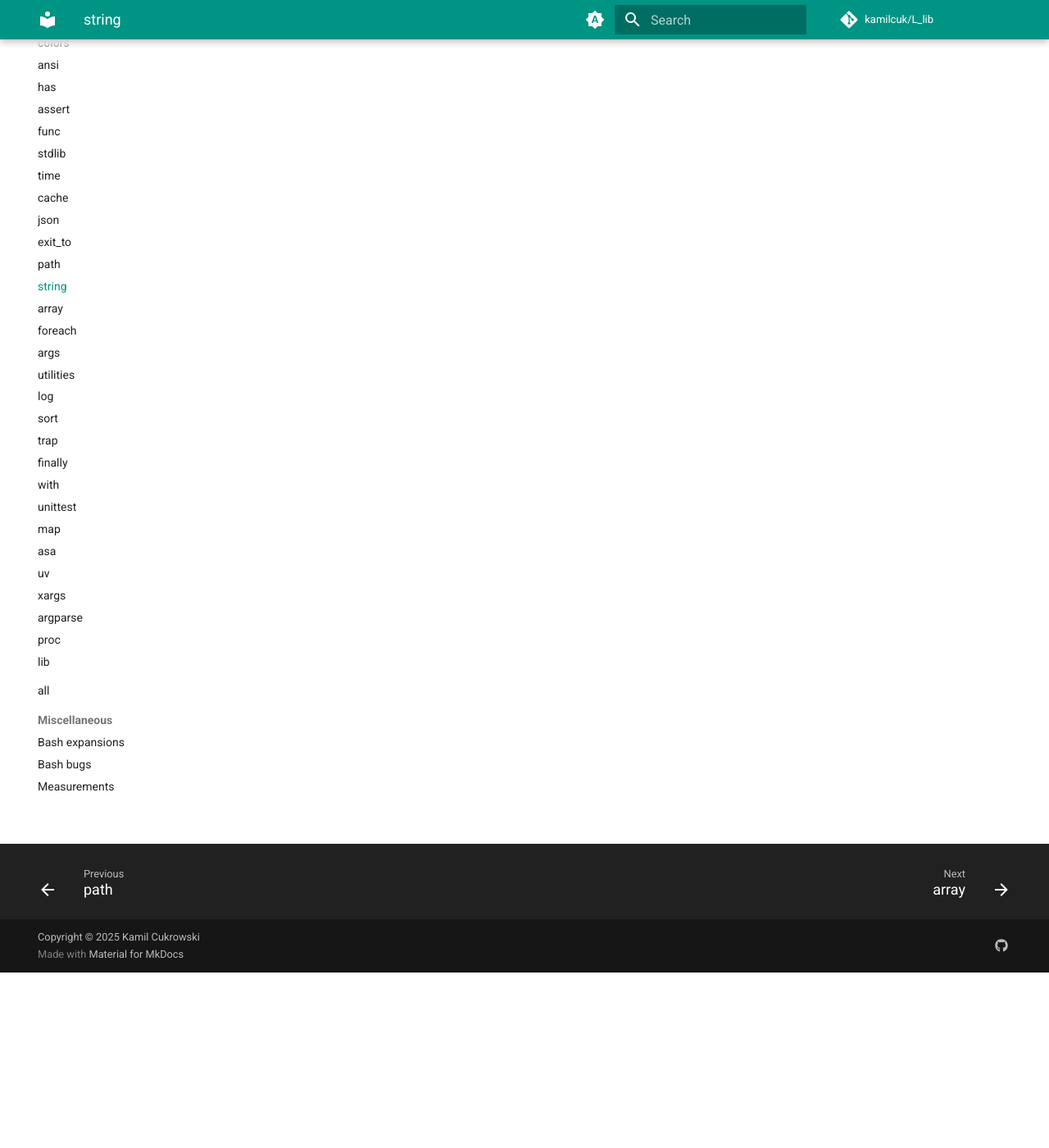
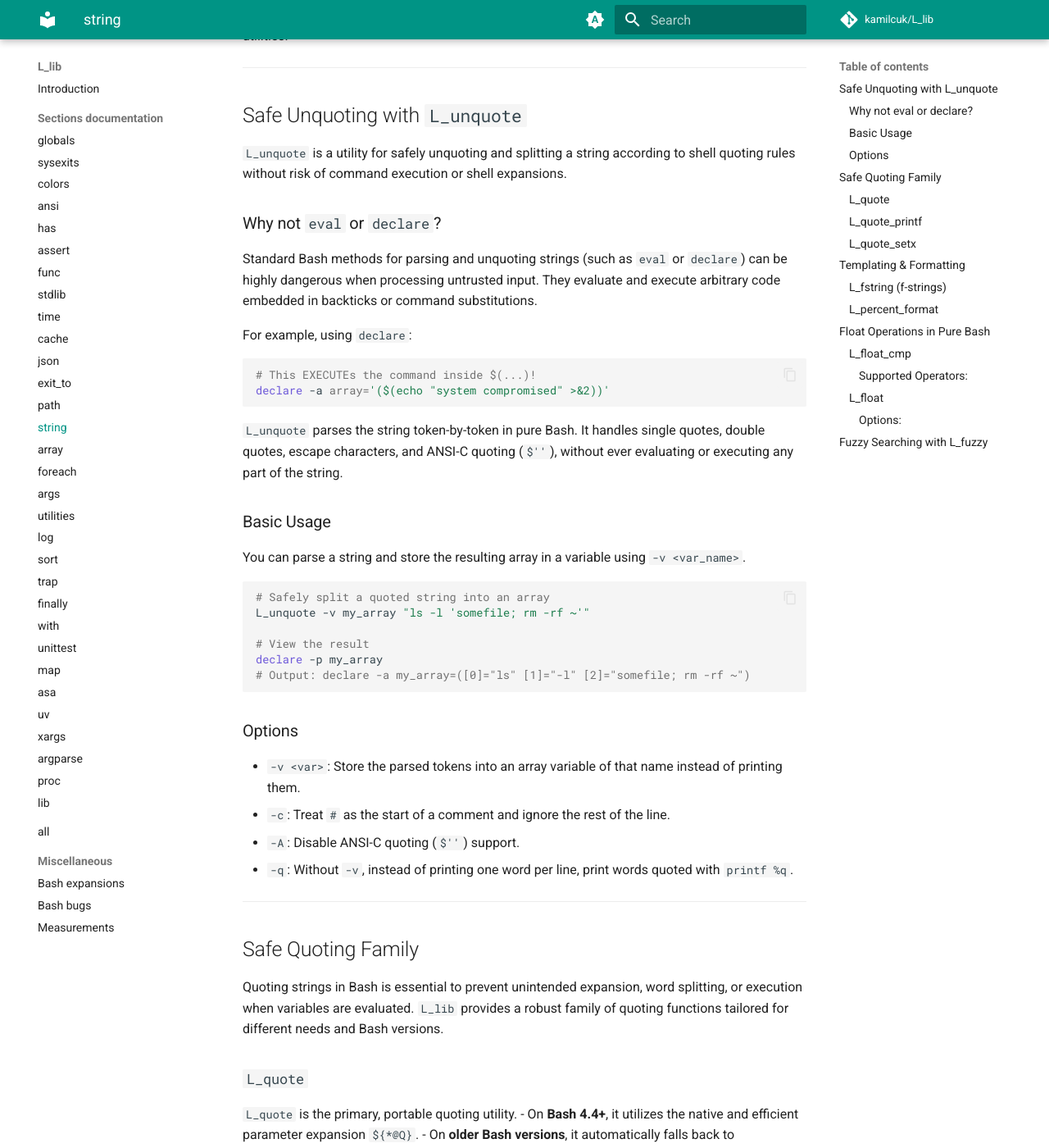
Before and after one commit to Kamilcuk/L_lib, an MkDocs documentation site: the page built from docs/section/string.md, in a window 1280 px wide and 1400 px high, scrolled down 214 px. Shown: the whole window at 82% size. Built offline with MkDocs 1.6.1 and Material for MkDocs 9.7.7, drawn with Linux system fonts in a browser that asks for light colours; comment, search, counter and statistics services are not loaded; some of the changed text lies outside the part shown.

Commit message:
add string section documetnation

````diff
--- a/docs/section/string.md
+++ b/docs/section/string.md
@@ -1 +1,178 @@
+# String Utilities
+
+This section covers string manipulation, formatting, evaluation, and safe quoting/unquoting utilities.
+
+---
+
+## Safe Unquoting with `L_unquote`
+
+`L_unquote` is a utility for safely unquoting and splitting a string according to shell quoting rules without risk of command execution or shell expansions.
+
+### Why not `eval` or `declare`?
+
+Standard Bash methods for parsing and unquoting strings (such as `eval` or `declare`) can be highly dangerous when processing untrusted input. They evaluate and execute arbitrary code embedded in backticks or command substitutions.
+
+For example, using `declare`:
+```bash
+# This EXECUTEs the command inside $(...)!
+declare -a array='($(echo "system compromised" >&2))'
+```
+
+`L_unquote` parses the string token-by-token in pure Bash. It handles single quotes, double quotes, escape characters, and ANSI-C quoting (`$''`), without ever evaluating or executing any part of the string.
+
+### Basic Usage
+
+You can parse a string and store the resulting array in a variable using `-v <var_name>`.
+
+```bash
+# Safely split a quoted string into an array
+L_unquote -v my_array "ls -l 'somefile; rm -rf ~'"
+
+# View the result
+declare -p my_array
+# Output: declare -a my_array=([0]="ls" [1]="-l" [2]="somefile; rm -rf ~")
+```
+
+### Options
+
+*   `-v <var>`: Store the parsed tokens into an array variable of that name instead of printing them.
+*   `-c`: Treat `#` as the start of a comment and ignore the rest of the line.
+*   `-A`: Disable ANSI-C quoting (`$''`) support.
+*   `-q`: Without `-v`, instead of printing one word per line, print words quoted with `printf %q`.
+
+---
+
+## Safe Quoting Family
+
+Quoting strings in Bash is essential to prevent unintended expansion, word splitting, or execution when variables are evaluated. `L_lib` provides a robust family of quoting functions tailored for different needs and Bash versions.
+
+### `L_quote`
+
+`L_quote` is the primary, portable quoting utility.
+- On **Bash 4.4+**, it utilizes the native and efficient parameter expansion `${*@Q}`.
+- On **older Bash versions**, it automatically falls back to `L_quote_printf`.
+
+```bash
+L_quote -v quoted "hello 'world' & directory/name"
+echo "$quoted"
+# Output: 'hello '\''world'\'' & directory/name'
+```
+
+### `L_quote_printf`
+
+Uses Bash's builtin `printf %q` to format multiple arguments as a single string, safely avoiding trailing whitespace issues that occur with simple `printf -v var "%q " "$@"`.
+
+```bash
+L_quote_printf -v quoted "arg1" "arg2 with spaces"
+echo "$quoted"
+# Output: arg1 arg2\ with\ spaces
+```
+
+### `L_quote_setx`
+
+Leverages Bash's internal `set -x` (xtrace) formatter to output a string in the exact same style that the shell uses for trace outputs.
+
+```bash
+L_quote_setx -v quoted "foo'bar" "baz"
+```
+
+---
+
+## Templating & Formatting
+
+`L_lib` provides powerful templating and formatting helpers that resemble higher-level languages.
+
+### `L_fstring` (f-strings)
+
+A pure-Bash implementation of Python-style f-strings. It parses named or indexed placeholders (such as `{name}` or `{var[index]}`) and formats them using `printf` under the hood.
+
+```bash
+name="John"
+declare -A age=([John]=42)
+
+# Formats using the age associative array and applies formatting padding (:10s)
+L_fstring 'Hello, {name}! You are {age[John]:10s} years old.\n'
+# Output: Hello, John! You are         42 years old.
+```
+
+### `L_percent_format`
+
+A pure-Bash implementation of Python-style percent formatting (`%(key)s`).
+
+```bash
+name="John"
+declare -A age=([John]=42)
+
+L_percent_format "Hello, %(name)s! You are %(age[John])10s years old.\n"
+# Output: Hello, John! You are         42 years old.
+```
+
+---
+
+## Float Operations in Pure Bash
+
+Because standard Bash arithmetic `(( ... ))` does not support floating-point numbers, scripts usually fall back to calling slow subshells running `bc`. `L_lib` offers fast, built-in floating point operations.
+
+### `L_float_cmp`
+
+Compares two floating-point numbers using integer alignment and padding without invoking external binaries. This makes it incredibly fast and lightweight.
+
+#### Supported Operators:
+*   **Standard operators:** `-lt` (or `<`), `-le` (or `<=`), `-eq` (or `==`), `-ne` (or `!=`), `-ge` (or `>=`), `-gt` (or `>`).
+*   **Spaceship operator (`<=>`):** Performs a three-way comparison, returning specific exit codes instead of standard true (0) or false (1):
+    *   **9**: if `$1 < $2`
+    *   **10**: if `$1 == $2`
+    *   **11**: if `$1 > $2`
+
+```bash
+# Returns exit code 0 (success) because 123.234 <= 234.345
+L_float_cmp 123.234 -le 234.345
+echo $? # 0
+
+# Supports more complex comparisons
+if L_float_cmp 3.14159 ">=" 3.14; then
+  echo "Greater or equal!"
+fi
+
+# Using the spaceship operator
+L_float_cmp 1.1 <=> 1.1
+echo $? # 10
+```
+
+### `L_float`
+
+A simple wrapper around `awk` for evaluating floating-point expressions when full arithmetic calculations are required.
+
+#### Options:
+*   `-v <var>`: Store the output in variable instead of printing it.
+
+```bash
+# Direct print
+L_float "3.14159 * 2.0"
+# Output: 6.28318
+
+# Assign to a variable
+L_float -v result "3.14159 * 2.0"
+echo "$result"
+# Output: 6.28318
+```
+
+---
+
+## Fuzzy Searching with `L_fuzzy`
+
+`L_fuzzy` performs wildcard-based fuzzy matching on a list of candidate strings using an input search query, returning the matched items.
+
+```bash
+# Search for 'fz' in list of words
+L_fuzzy -v results "fz" "fuzzy" "fizzy" "fast" "focus"
+
+declare -p results
+# Output: declare -a results=([0]="fuzzy" [1]="fizzy")
+```
+
+---
+
+# Generated section documentation:
+
 ::: bin/L_lib.sh string
````
Also changed, not shown: GEMINI.md (+1 -1 lines), 2 other files.
